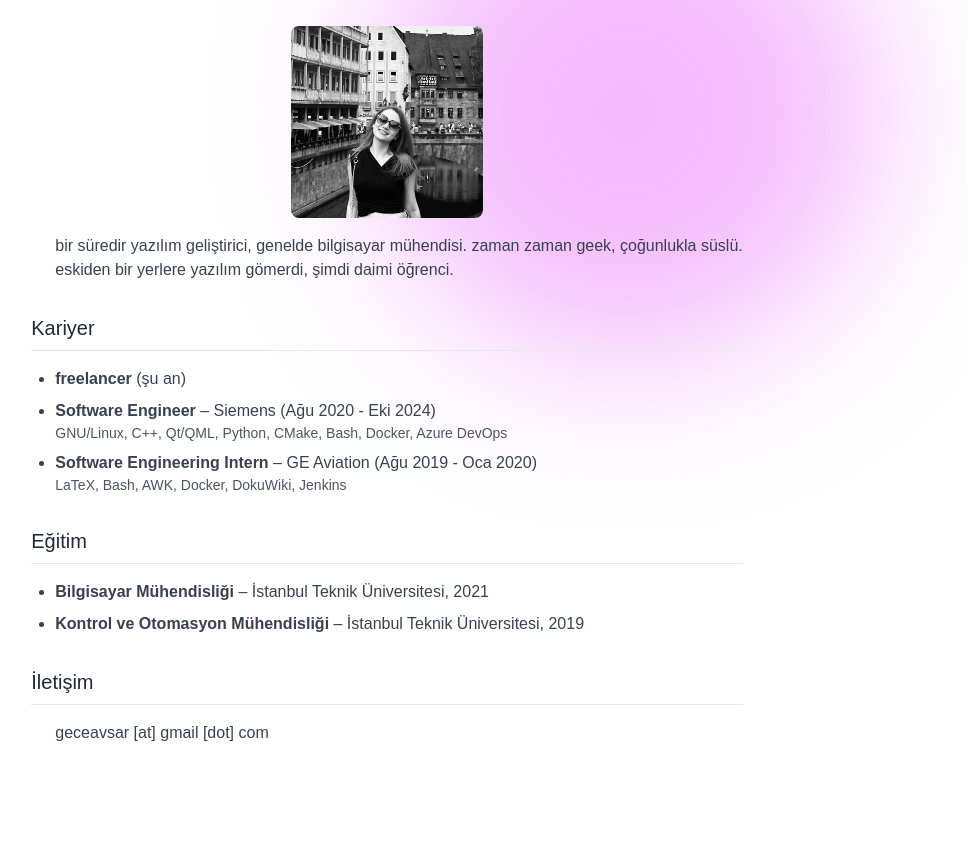
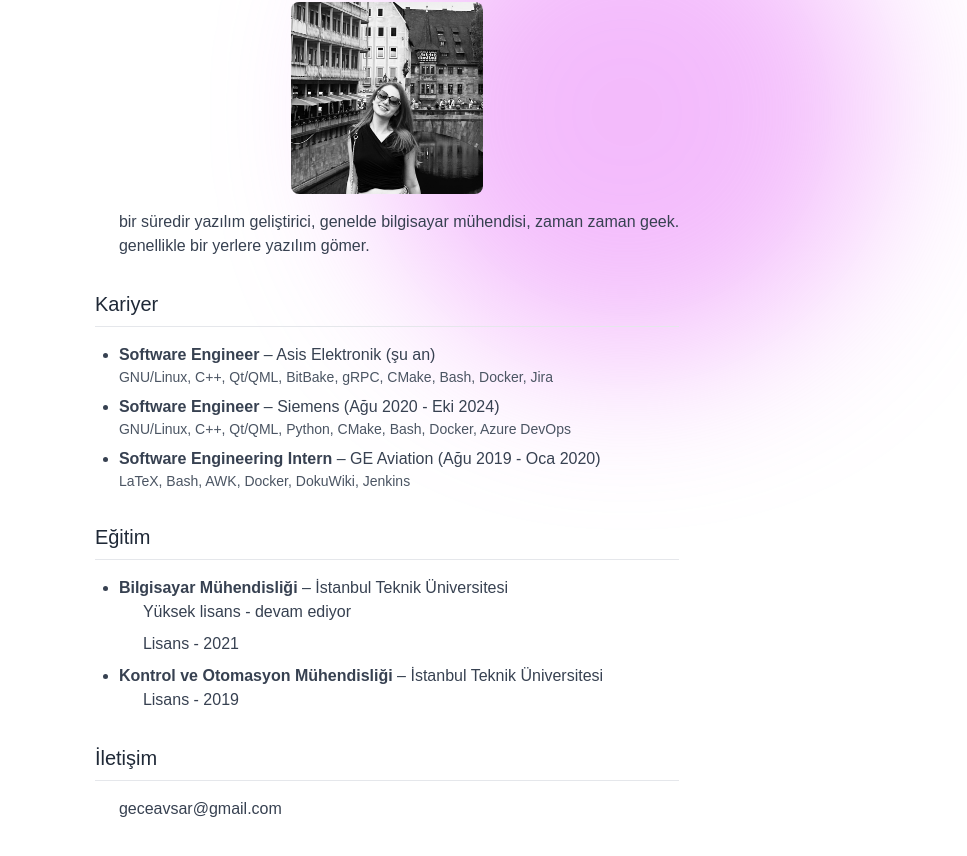
Before and after one commit to geceavsar/geceavsar.com, a React (Create React App) app: page /tr in a window 1280 px wide. Shown: the part 238-1094 px from the top of the page, without its empty margins (253-1220 px from the left). Before the commit the page ends 1039 px from the top, so only its background shows below. Built offline with nearby package versions, Linux system fonts and the light colour scheme.

Commit message:
Add mailto: and hide email from robots

```diff
--- a/src/components/EnglishResume.js
+++ b/src/components/EnglishResume.js
@@ -4,17 +4,28 @@ import meImage from "../assets/images/me.png";
 
 
 const EnglishResume = () => {
+  const [mailto, setMailto] = React.useState("");
+
+  React.useEffect(() => {
+    const user = "geceavsar";
+    const atSign = String.fromCharCode(64); // "@"
+    const domain = ["gm", "ail"].join("");
+    const tld = String.fromCharCode(99, 111, 109); // "com"
+    const email = `${user}${atSign}${domain}.${tld}`;
+    setMailto(`mailto:${email}`);
+  }, []);
+
   return (
     <div className="min-h-screen flex flex-col items-center px-4 bg-transparent fade-in-2s">
 
-    <Header language="en" />
+    <Header barType="en" />
 
       <main className="mt-8 w-full max-w-4xl p-6">
       <section className="mb-8">
         <img src={meImage} alt="Gizem in 2023" className="rounded-lg w-48 mx-auto mb-4" />
           <ul className="list-disc pl-6 space-y-2 text-gray-700 dark:text-white dark:opacity-70">
-          software developer for a while, computer engineer often. sometimes geek, mostly sassy. <br />
-          used to embed software, now a perpetual learner.
+          software developer for a while, computer engineer often, sometimes geek. <br />
+          usually embeds code somewhere.
           </ul>
       </section>
 
@@ -22,7 +33,10 @@ const EnglishResume = () => {
           <h2 className="text-xl font-medium text-gray-800 dark:text-white dark:opacity-70 border-b pb-2 mb-4">Work experience</h2>
           <ul className="list-disc pl-6 space-y-2 text-gray-700 dark:text-white dark:opacity-70">
             <li>
-              <strong>freelancer</strong> (now)
+              <strong>Software Engineer</strong> – Asis CT (now)
+              <p className="text-sm text-gray-600 dark:text-white dark:opacity-70">
+                GNU/Linux, C++, Qt/QML, BitBake, gRPC, CMake, Bash, Docker, Jira
+              </p>
             </li>
             <li>
               <strong>Software Engineer</strong> – Siemens (Aug 2020 - Oct 2024)
@@ -43,10 +57,17 @@ const EnglishResume = () => {
           <h2 className="text-xl font-medium text-gray-800 border-b pb-2 mb-4 dark:text-white dark:opacity-70">Education</h2>
           <ul className="list-disc pl-6 space-y-2 text-gray-700 dark:text-white dark:opacity-70">
             <li>
-              <strong>Computer Engineering</strong> – Istanbul Technical University, 2021
+              <strong>Computer Engineering</strong> – Istanbul Technical University
+              <ul className="list-circle pl-6 space-y-2 text-gray-700 dark:text-white dark:opacity-70">
+                <li>MSc - ongoing</li>
+                <li>BSc - 2021</li>
+              </ul>
             </li>
             <li>
-              <strong>Control and Automation Engineering</strong> – Istanbul Technical University, 2019
+              <strong>Control and Automation Engineering</strong> – Istanbul Technical University
+              <ul className="list-circle pl-6 space-y-2 text-gray-700 dark:text-white dark:opacity-70">
+                <li>BSc - 2019</li>
+              </ul>
             </li>
           </ul>
         </section>
@@ -54,7 +75,9 @@ const EnglishResume = () => {
         <section className="mb-8">
           <h2 className="text-xl font-medium text-gray-800 border-b pb-2 mb-4 dark:text-white dark:opacity-70">Contact</h2>
           <ul className="list-disc pl-6 space-y-2 text-gray-700 dark:text-white dark:opacity-70">
-            geceavsar [at] gmail [dot] com
+              {mailto ? (
+                <a className="underline" href={mailto}>{mailto.replace("mailto:", "")}</a>) :
+                ("geceavsar [at] gmail [dot] com")}
           </ul>
         </section>
       </main>
--- a/src/components/TurkceOzgecmis.js
+++ b/src/components/TurkceOzgecmis.js
@@ -4,17 +4,28 @@ import meImage from "../assets/images/me.png";
 
 
 const TurkceOzgecmis = () => {
+    const [mailto, setMailto] = React.useState("");
+
+    React.useEffect(() => {
+      const user = "geceavsar";
+      const atSign = String.fromCharCode(64); // "@"
+      const domain = ["gm", "ail"].join("");
+      const tld = String.fromCharCode(99, 111, 109); // "com"
+      const email = `${user}${atSign}${domain}.${tld}`;
+      setMailto(`mailto:${email}`);
+    }, []);
+
   return (
     <div className="min-h-screen flex flex-col items-center px-4 bg-transparent fade-in-2s">
 
-    <Header language="tr" />
+    <Header barType="tr" />
 
     <main className="mt-8 w-full max-w-4xl p-6">
       <section className="mb-8">
         <img src={meImage} alt="Gizem in 2023" className="rounded-lg w-48 mx-auto mb-4" />
           <ul className="list-disc pl-6 space-y-2 text-gray-700 dark:text-white dark:opacity-70">
-          bir süredir yazılım geliştirici, genelde bilgisayar mühendisi. zaman zaman geek, çoğunlukla süslü. <br />
-          eskiden bir yerlere yazılım gömerdi, şimdi daimi öğrenci.
+          bir süredir yazılım geliştirici, genelde bilgisayar mühendisi, zaman zaman geek. <br />
+          genellikle bir yerlere yazılım gömer.
           </ul>
       </section>
 
@@ -22,7 +33,10 @@ const TurkceOzgecmis = () => {
           <h2 className="text-xl font-medium text-gray-800 dark:text-white dark:opacity-70 border-b pb-2 mb-4">Kariyer</h2>
           <ul className="list-disc pl-6 space-y-2 text-gray-700 dark:text-white dark:opacity-70">
             <li>
-              <strong>freelancer</strong> (şu an)
+              <strong>Software Engineer</strong> – Asis Elektronik (şu an)
+              <p className="text-sm text-gray-600 dark:text-white dark:opacity-70">
+                GNU/Linux, C++, Qt/QML, BitBake, gRPC, CMake, Bash, Docker, Jira
+              </p>
             </li>
             <li>
               <strong>Software Engineer</strong> – Siemens (Ağu 2020 - Eki 2024)
@@ -43,10 +57,17 @@ const TurkceOzgecmis = () => {
           <h2 className="text-xl font-medium text-gray-800 dark:text-white dark:opacity-70 border-b pb-2 mb-4">Eğitim</h2>
           <ul className="list-disc pl-6 space-y-2 text-gray-700 dark:text-white dark:opacity-70">
             <li>
-              <strong>Bilgisayar Mühendisliği</strong> – İstanbul Teknik Üniversitesi, 2021
+              <strong>Bilgisayar Mühendisliği</strong> – İstanbul Teknik Üniversitesi
+              <ul className="list-circle pl-6 space-y-2 text-gray-700 dark:text-white dark:opacity-70">
+                <li>Yüksek lisans - devam ediyor</li>
+                <li>Lisans - 2021</li>
+              </ul>
             </li>
             <li>
-              <strong>Kontrol ve Otomasyon Mühendisliği</strong> – İstanbul Teknik Üniversitesi, 2019
+              <strong>Kontrol ve Otomasyon Mühendisliği</strong> – İstanbul Teknik Üniversitesi
+              <ul className="list-circle pl-6 space-y-2 text-gray-700 dark:text-white dark:opacity-70">
+                <li>Lisans - 2019</li>
+              </ul>
             </li>
           </ul>
         </section>
@@ -54,7 +75,8 @@ const TurkceOzgecmis = () => {
         <section className="mb-8">
           <h2 className="text-xl font-medium text-gray-800 border-b pb-2 mb-4 dark:text-white dark:opacity-70">İletişim</h2>
           <ul className="list-disc pl-6 space-y-2 text-gray-700 dark:text-white dark:opacity-70">
-            geceavsar [at] gmail [dot] com
+              {mailto ? (<a href={mailto}> {mailto.replace("mailto:", "")} </a>) :
+              ("geceavsar [güzel a] gmail [nokta] com")}
           </ul>
         </section>
       </main>
```
